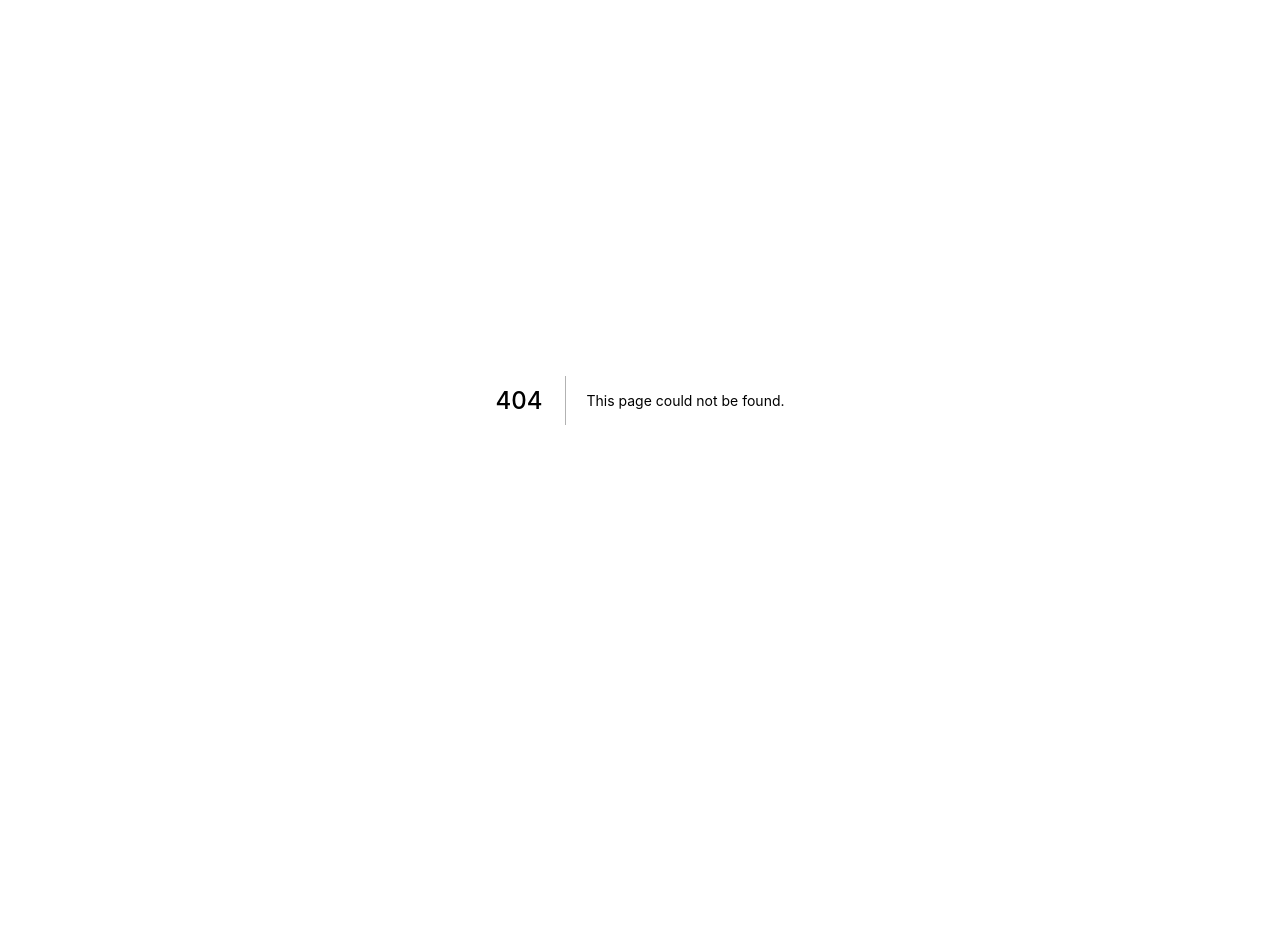
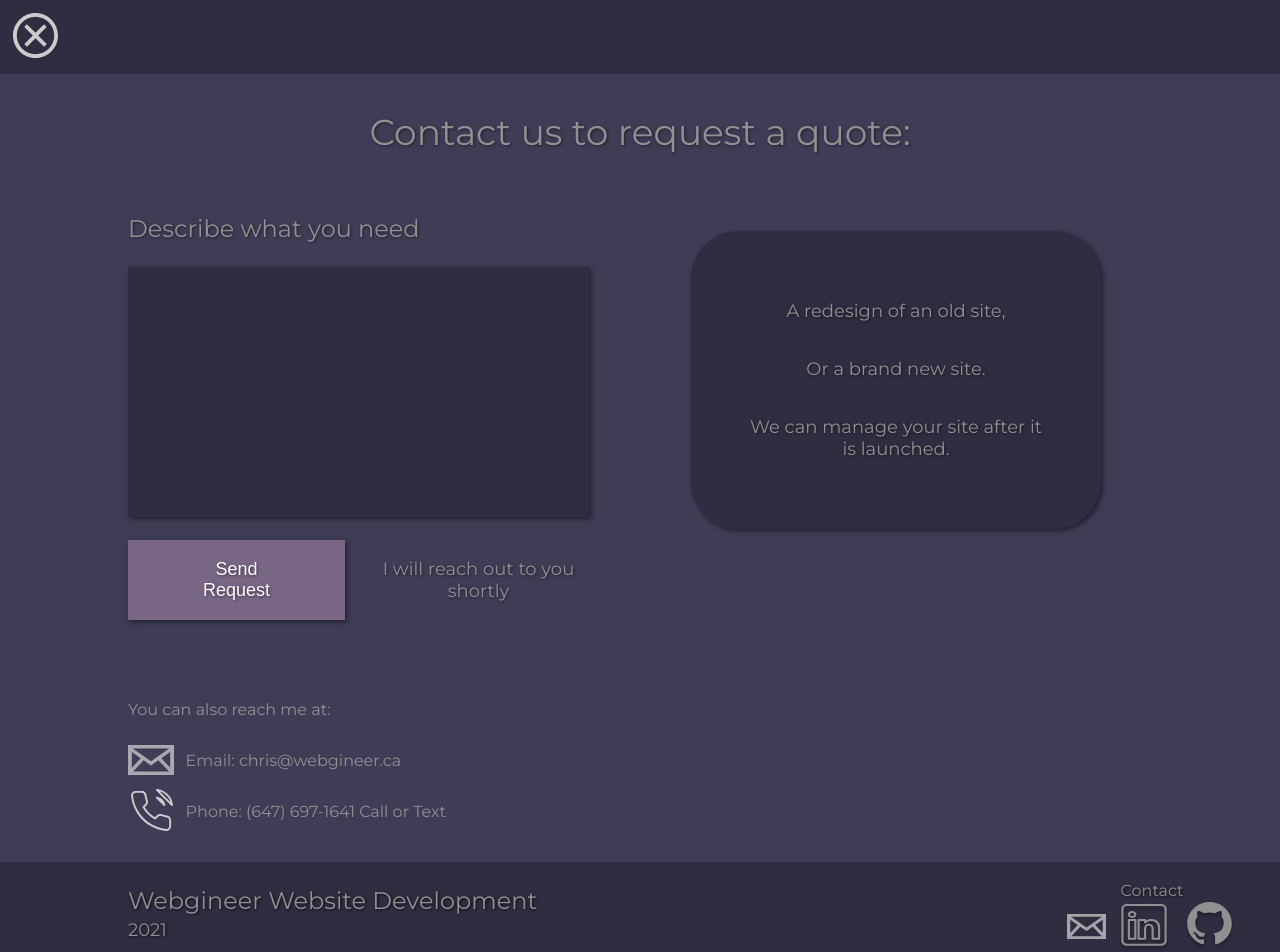
Before and after one commit to christophermarek/web_dev_studio, a Next.js app: page /quote in a window 1280 px wide. Before the commit this address had no page. Shown: the top 952 px of the page. Before the commit the page ends 800 px from the top, so only its background shows below. Built offline with nearby package versions, Linux system fonts and the light colour scheme.

Commit message:
landing and info page working

```diff
--- a/package.json
+++ b/package.json
@@ -13,10 +13,12 @@
     "next": "11.0.1",
     "react": "17.0.2",
     "react-dom": "17.0.2",
+    "react-responsive": "^8.2.0",
     "sass": "^1.35.1"
   },
   "devDependencies": {
     "@types/react": "17.0.11",
+    "@types/react-responsive": "^8.0.2",
     "eslint": "7.29.0",
     "eslint-config-next": "11.0.1",
     "typescript": "4.3.4"
--- a/pages/api/hello.ts
+++ /dev/null
@@ -1,13 +0,0 @@
-// Next.js API route support: https://nextjs.org/docs/api-routes/introduction
-import type { NextApiRequest, NextApiResponse } from 'next'
-
-type Data = {
-  name: string
-}
-
-export default function handler(
-  req: NextApiRequest,
-  res: NextApiResponse<Data>
-) {
-  res.status(200).json({ name: 'John Doe' })
-}
--- /dev/null
+++ b/pages/quote.tsx
@@ -0,0 +1,130 @@
+/* eslint-disable @next/next/no-img-element */
+import { motion, AnimatePresence } from "framer-motion"
+import React, { useEffect, useRef } from 'react';
+import { useMediaQuery } from 'react-responsive';
+import { Footer } from '../components/footer';
+import Head from 'next/head'
+
+
+interface QuoteProps {
+
+}
+
+const Quote: React.FC<QuoteProps> = ({ }) => {
+
+    const inputEl = useRef<HTMLDivElement>(null);
+    const companyName = 'Webgineer';
+    const isPortrait = useMediaQuery({ query: '(orientation: portrait)' });
+    const email = '/assets/email.svg';
+    const github = '/assets/github.svg';
+    const linkedIn = '/assets/linkedIn.svg';
+    const x = '/assets/x.svg';
+    const phone = '/assets/phone.svg';
+
+    useEffect(() => {
+        window.scrollTo(0, 0)
+    }, [])
+
+
+    const sendRequest = () => {
+        if (inputEl != null) {
+            if (inputEl.current != null) {
+                //console.log(inputEl.current.innerText);
+                window.open(`mailto:chris@webgineer.ca?subject=Requesting a Quote&body=${inputEl.current.innerText}`)
+            }
+        }
+    }
+
+    return (
+        <motion.div
+            initial={{ opacity: 0 }}
+            animate={{
+                opacity: 1,
+            }}
+
+        >
+            <Head>
+                <link href="https://fonts.googleapis.com/css2?family=Montserrat" rel="stylesheet" />
+                <link rel="icon" href="/favicon.ico" />
+            </Head>
+            <div className='contactTop'>
+                <button onClick={() => true}>
+                    <AnimatePresence>
+                        <motion.img src={x} alt='back button icon' whileHover={{ scale: 1.5 }}
+                            whileTap={{ scale: 0.9 }} />
+                    </AnimatePresence>
+                </button>
+            </div>
+
+            <div className='contactBody'>
+                <div className='group'>
+                    <p id='largeText'>Contact us to request a quote:</p>
+                    {isPortrait ?
+                        (
+                            <>
+                                <div className='blurb'>
+                                    <p>A redesign of an old site,</p>
+                                    <p>Or a brand new site.</p>
+                                    <p>We can manage your site after it is launched.</p>
+                                </div>
+
+                                <div className="whatNeedBox">
+                                    <p id='describe'>Describe what you need</p>
+                                    <div contentEditable={true} className='contactUsInput' suppressContentEditableWarning={true} ref={inputEl}> </div>
+                                    <div className='sendReq'>
+                                        <motion.button className='normalButton' onClick={sendRequest} whileHover={{ scale: 1.1 }}
+                                            whileTap={{ scale: 0.9 }}>
+                                            Send Request
+                                        </motion.button>
+                                        <p>I will reach out to you shortly</p>
+                                    </div>
+                                </div>
+                            </>
+                        )
+                        :
+                        (
+                            <>
+                                <div className='middleBoxes'>
+                                    <div className="whatNeedBox">
+                                        <p id='describe'>Describe what you need</p>
+                                        <div contentEditable={true} className='contactUsInput' suppressContentEditableWarning={true} ref={inputEl}> </div>
+                                        <div className='sendReq'>
+                                            <motion.button className='normalButton' whileHover={{ scale: 1.1 }}
+                                                whileTap={{ scale: 0.9 }} onClick={sendRequest}>
+                                                Send Request
+                                            </motion.button>
+                                            <p>I will reach out to you shortly</p>
+                                        </div>
+                                    </div>
+
+                                    <div className='blurb'>
+                                        <p>A redesign of an old site,</p>
+                                        <p>Or a brand new site.</p>
+                                        <p>We can manage your site after it is launched.</p>
+                                    </div>
+                                </div>
+                            </>
+                        )}
+
+                </div>
+
+                <div className='alternativeContact'>
+                    <p>You can also reach me at:</p>
+                    <div className='altBox'>
+                        <img src={email} alt='email icon' className='icon' />
+                        <p>Email: chris@webgineer.ca</p>
+                    </div>
+                    <div className='altBox'>
+                        <img src={phone} alt='phone icon' className='icon' />
+                        <p>Phone: (647) 697-1641 Call or Text</p>
+                    </div>
+                </div>
+
+            </div>
+
+            <Footer companyName={companyName} email={email} github={github} linkedIn={linkedIn} />
+        </motion.div>
+    )
+}
+
+export default Quote;
```
Also changed, not shown: pages/index.tsx (+1 -9 lines), pages/info.tsx (+24 -23 lines), 2 other files (tests, documents, lock files or other folders).
